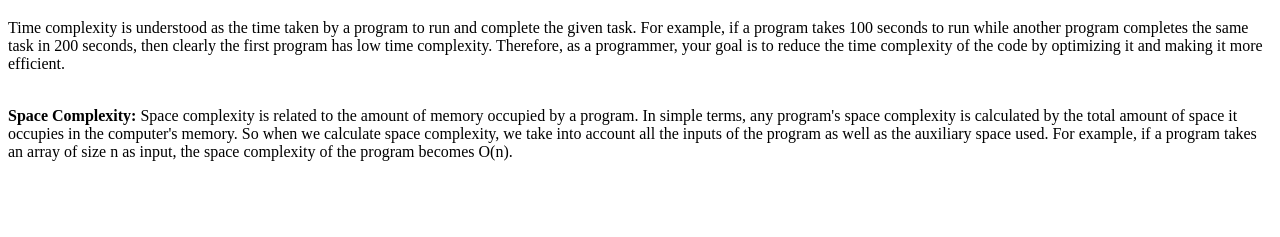
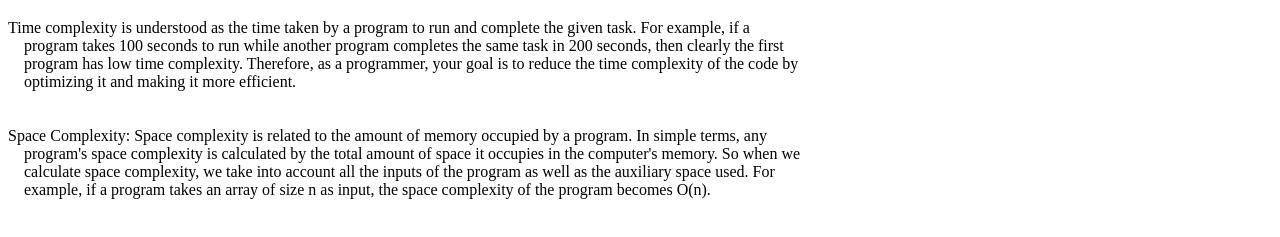
Before and after one commit to acciojob/time-and-space-complexity-gokulgovinthan, a website: page main.html in a window 1280 px wide. Shown: the part 61-298 px from the top of the page. Drawn offline with Linux system fonts and the light colour scheme.

Commit message:
created a submission

```diff
--- a/main.html
+++ b/main.html
@@ -9,20 +9,18 @@
 <body>
 	<h1>Time and Space Complexity</h1>
 
-	<p>Time complexity is understood as the time taken by a program to run and complete the given task. For example, if a program takes 100 seconds to run while another program completes the same task in 200 seconds, then clearly the first program has low time complexity. Therefore, as a programmer, your goal is to reduce the time complexity of the code by optimizing it and making it more efficient.
-
-		<br>
-		<br>
-	</p>
 <p>
-	<b>Space Complexity:</b> Space complexity is related to the amount of memory occupied by a program. In simple terms, any
-		program's space complexity is calculated by the total amount of space it occupies in the computer's memory. So when we
-		calculate space complexity, we take into account all the inputs of the program as well as the auxiliary space used. For
-		example, if a program takes an array of size n as input, the space complexity of the program becomes O(n).</p>
-	<!-- the entire body must be written by student -->
-    <script type="text/javascript" src="./script.js">
-</script>
-
+  Time complexity is understood as the time taken by a program to run and complete the given task. For example, if a <br>
+  &nbsp;&nbsp;&nbsp;&nbsp;program takes 100 seconds to run while another program completes the same task in 200 seconds, then clearly the first <br>
+  &nbsp;&nbsp;&nbsp;&nbsp;program has low time complexity. Therefore, as a programmer, your goal is to reduce the time complexity of the code by <br>
+  &nbsp;&nbsp;&nbsp;&nbsp;optimizing it and making it more efficient.<br>
+  <br>
+  <br>
+  Space Complexity: Space complexity is related to the amount of memory occupied by a program. In simple terms, any <br>
+  &nbsp;&nbsp;&nbsp;&nbsp;program's space complexity is calculated by the total amount of space it occupies in the computer's memory. So when we <br>
+  &nbsp;&nbsp;&nbsp;&nbsp;calculate space complexity, we take into account all the inputs of the program as well as the auxiliary space used. For<br>
+  &nbsp;&nbsp;&nbsp;&nbsp;example, if a program takes an array of size n as input, the space complexity of the program becomes O(n).
+</p>
 </body>
 
 </html>
```
